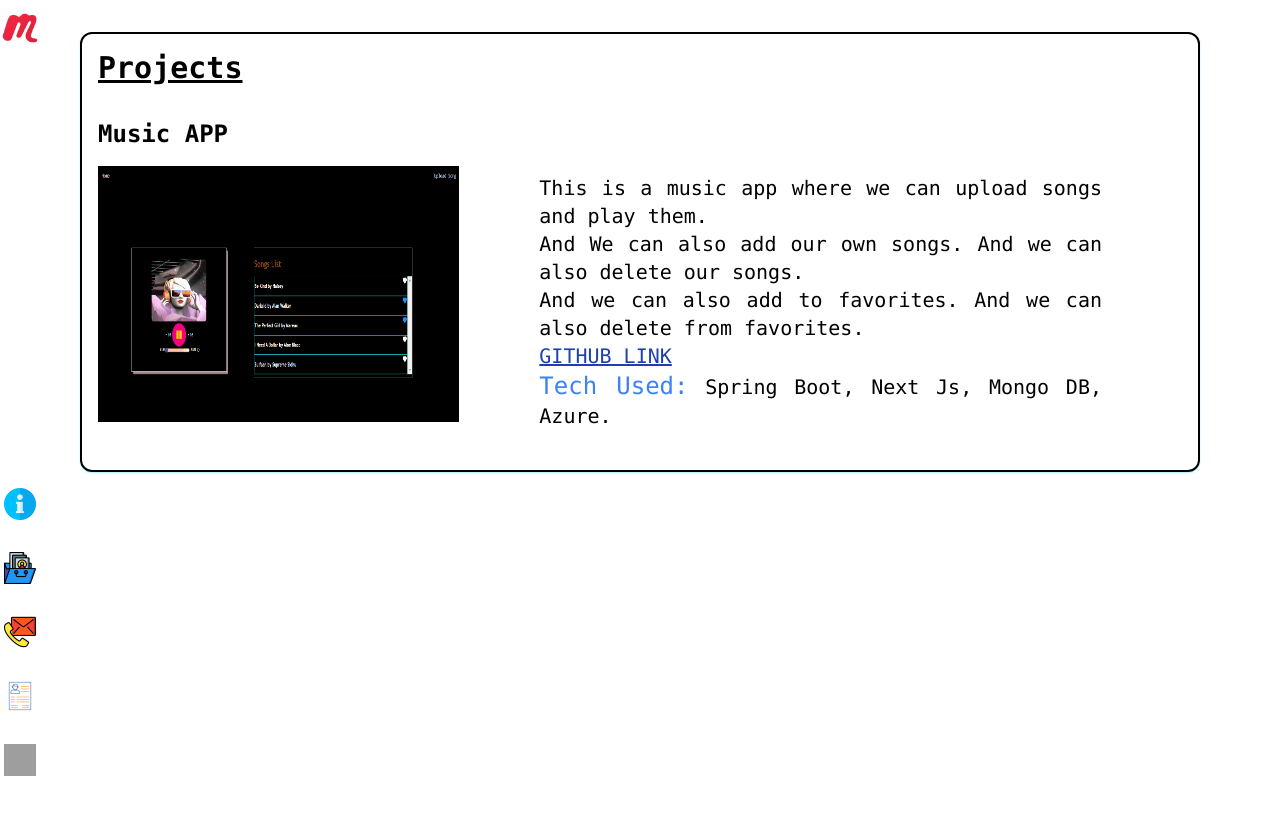
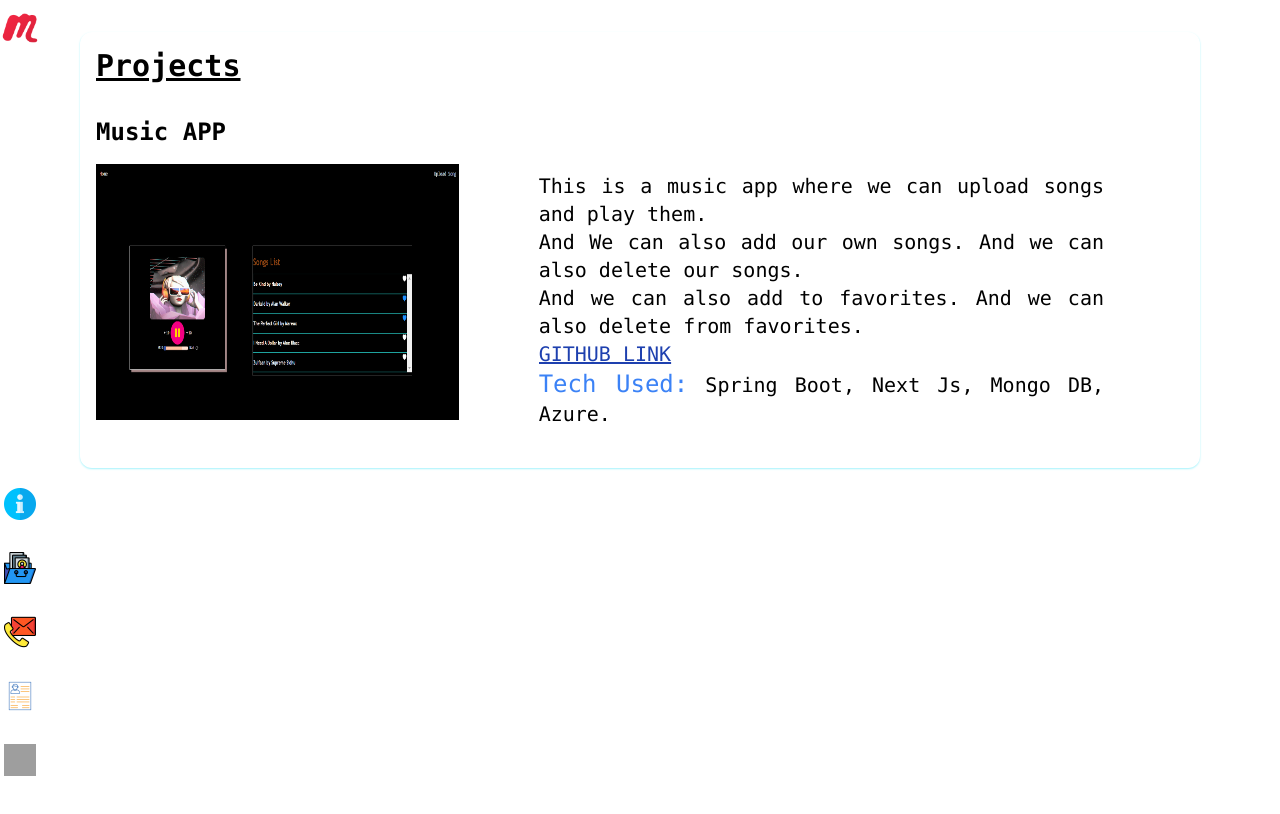
Before and after one commit to Mukulphougat/Portfolio, a React (Create React App) app: page /projects in a window 1280 px wide. Shown: the top 814 px of the page. Built offline with nearby package versions, Linux system fonts and the light colour scheme; grey boxes are pictures that could not be loaded.

Commit message:
first commit

```diff
--- a/src/Pages/Projects.js
+++ b/src/Pages/Projects.js
@@ -3,7 +3,7 @@ import app1 from "./mApp1.png"
 export default function Projects(){
     return (
         <motion.div initial={{ opacity: 0 }} animate={{ opacity: 1 }} exit={{ opacity: 0 }} transition={{ type: "just", stiffness: 100, delay: 0.5}} className="flex-col w-full h-full">
-            <div className={"flex-col border-2 dark:shadow-gray-500 border-black my-8 rounded-xl mx-20 shadow-sm shadow-cyan-200 items-center justify-center"}>
+            <div className={"flex-col dark:shadow-gray-500 my-8 rounded-xl mx-20 shadow-sm shadow-cyan-200 items-center justify-center"}>
                 <h1 className={"font-mono dark:text-white  font-bold p-4 underline text-3xl w-full "}>Projects</h1>
                 <motion.div initial={{x: -750, overflow: "hidden"}} animate={{x: 0}} transition={{delay: .8}} className={"flex-col align-middle p-4 w-full"}>
                     <div className={"flex-col w-full"}>
```
